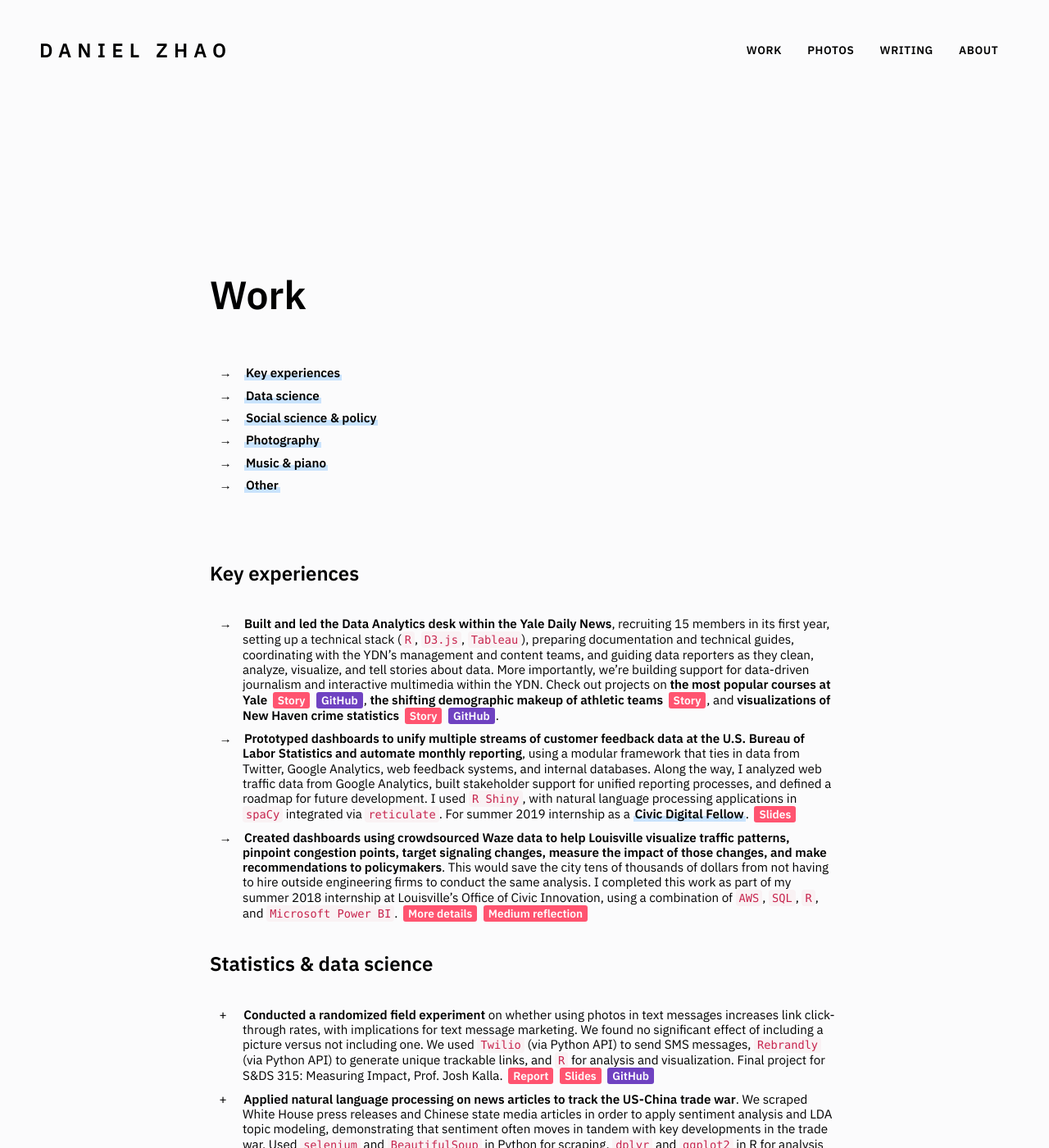
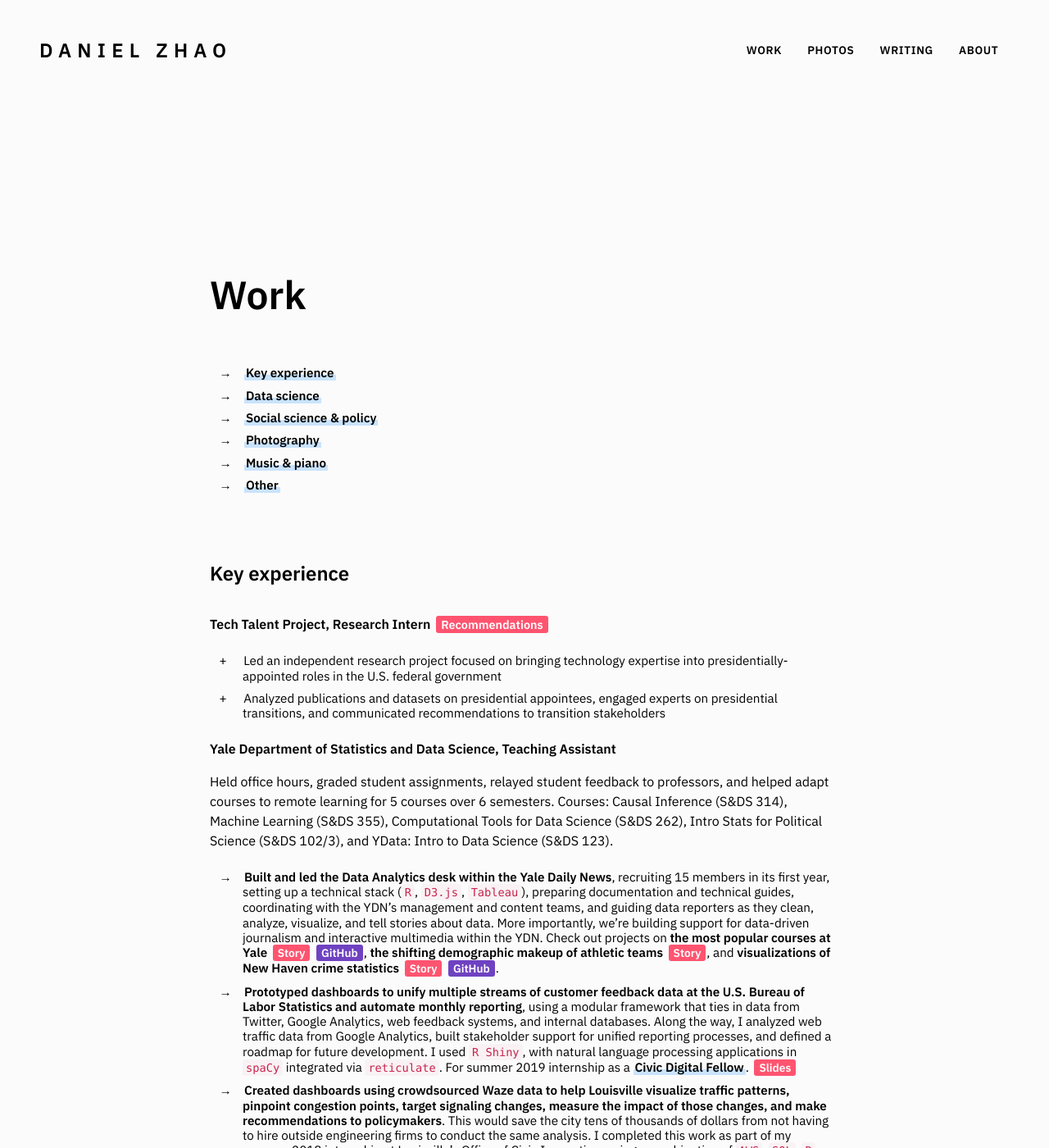
Before and after one commit to iamdanzhao/iamdanzhao.github.io, a Jekyll site: the page built from work/index.md, in a window 1280 px wide and 1400 px high. Shown: the whole window at 82% size. Built offline with Jekyll 4.4.1, drawn with Linux system fonts in a browser that asks for light colours.

Commit message:
teseting resume format

```diff
--- a/about/index.html
+++ b/about/index.html
@@ -6,7 +6,7 @@ title: About
     <div class="">
         <h1>Hi, I'm <span class="blue">Daniel</span> 👋</h1>
         <h2>I'm passionate about tech policy, politics, civic tech, data visualization, public transit, and the future of cities. I believe that public institutions need to play a key role in addressing many of society's most pressing challenges. And, despite being a statistics major, I believe that numbers seldom capture the entire story.</h2>
-        <h2>One of my ongoing personal goals is to more deeply understand the factors that have influenced my worldview, to construct a narrative of the hundreds of people, events, moments, and experiences that have shaped my beliefs. You'll find a below a short version of that story — at least as it pertains to my professional interests — below.</h2>
+        <h2>One of my ongoing personal goals is to more deeply understand the factors that have influenced my worldview, to construct a narrative of the hundreds of people, events, moments, and experiences that have shaped my beliefs. You'll find below a short version of that story — at least as it pertains to my professional interests — below.</h2>
         <h2>Share anything in common? <a href="mailto:daniel@danielzhao.com"><strong>Let's chat→</strong></a>.</h2>
     </div>
 </div>
--- a/work/index.md
+++ b/work/index.md
@@ -6,7 +6,7 @@ title: Work
 # Work
 
 {: .list-arrows .list-bold}
-- [Key experiences](#experiences)
+- [Key experience](#experience)
 - [Data science](#data-science)
 - [Social science & policy](#social-science)
 - [Photography](#photography)
@@ -15,7 +15,18 @@ title: Work
 
 <br>
 
-## Key experiences {#experiences}
+## Key experience {#experience}
+
+**Tech Talent Project, Research Intern** [Recommendations](https://techtalentproject.org/wp-content/uploads/2020/10/PPO-Top-10-Opportunities_10.27.20_Zhao.pdf){:target="_blank" class="inline-label-page button"}
+
+{:.list-plus}
+- Led an independent research project focused on bringing technology expertise into presidentially-appointed roles in the U.S. federal government
+- Analyzed publications and datasets on presidential appointees, engaged experts on presidential transitions, and communicated recommendations to transition stakeholders
+
+**Yale Department of Statistics and Data Science, Teaching Assistant**
+
+Held office hours, graded student assignments, relayed student feedback to professors, and helped adapt courses to remote learning for 5 courses over 6 semesters. Courses: Causal Inference (S&DS 314), Machine Learning (S&DS 355), Computational Tools for Data Science (S&DS 262), Intro Stats for Political Science (S&DS 102/3), and YData: Intro to Data Science (S&DS 123).
+
 
 {:.list-arrows}
 - **Built and led the Data Analytics desk within the Yale Daily News**, recruiting 15 members in its first year, setting up a technical stack (`R`, `D3.js`, `Tableau`), preparing documentation and technical guides, coordinating with the YDN's management and content teams, and guiding data reporters as they clean, analyze, visualize, and tell stories about data. More importantly, we're building support for data-driven journalism and interactive multimedia within the YDN. Check out projects on **the most popular courses at Yale** [Story](https://yaledailynews.com/blog/2020/01/10/yales-most-popular-courses/){:target="_blank" class="button inline-label-page"} [GitHub](https://github.com/iamdanzhao/yale-popular-classes){:target="_blank" class="button inline-label-github"}, **the shifting demographic makeup of athletic teams** [Story](http://features.yaledailynews.com/blog/2020/04/24/analysis-a-shifting-demographic-for-storied-yale-crew-international-athletes-elevate-the-elis/){:target="_blank" class="button inline-label-page"}, and **visualizations of New Haven crime statistics** [Story](https://yaledailynews.com/blog/2019/10/22/analysis-new-haven-sees-drop-in-crime/){:target="_blank" class="button inline-label-page"} [GitHub](https://github.com/iamdanzhao/ydn-crime-report-2019){:target="_blank" class="button inline-label-github"}.
@@ -24,7 +35,7 @@ title: Work
 
 ## Statistics & data science {#data-science}
 
-{: .list-plus}
+{:.list-plus}
 - **Conducted a randomized field experiment** on whether using photos in text messages increases link click-through rates, with implications for text message marketing. We found no significant effect of including a picture versus not including one. We used `Twilio` (via Python API) to send SMS messages, `Rebrandly` (via Python API) to generate unique trackable links, and `R` for analysis and visualization. Final project for S&DS 315: Measuring Impact, Prof. Josh Kalla. [Report](https://drive.google.com/file/d/1zMFYqGpCuJ-gEAoDZafG6VLL2PQxQe_b/view?usp=sharing){:target="_blank" class="button inline-label-page"} [Slides](https://docs.google.com/presentation/d/1qjBd1igY0IjrU7NS7eUP02LMKwQGF-yPGUnW_CZ_MUg/edit?usp=sharing){:target="_blank" class="button inline-label-page"} [GitHub](https://github.com/iamdanzhao/teatexts){:target="_blank" class="button inline-label-github"}
 - **Applied natural language processing on news articles to track the US-China trade war**. We scraped White House press releases and Chinese state media articles in order to apply sentiment analysis and LDA topic modeling, demonstrating that sentiment often moves in tandem with key developments in the trade war. Used `selenium` and `BeautifulSoup` in Python for scraping, `dplyr` and `ggplot2` in R for analysis and visualization, and `topicmodels` in R for topic modeling. Final project for GLBL 849: Big Data & Global Policy, Prof. Casey King. [GitHub](https://github.com/iamdanzhao/maketradenotwar){:target="_blank" class="button inline-label-github"}
 - **Analyzed Yale student body survey results on grading systems during the COVID-19 pandemic**, comparing student support for Universal Pass versus Optional Pass/Fail and assessing barriers that students face at home. For Yale College Council. [Report](https://drive.google.com/file/d/1ltuBAJO32H4yhcteUkkrn4tuyvTjW2lu/view?usp=sharing){:target="_blank" class="button inline-label-page"}
```
